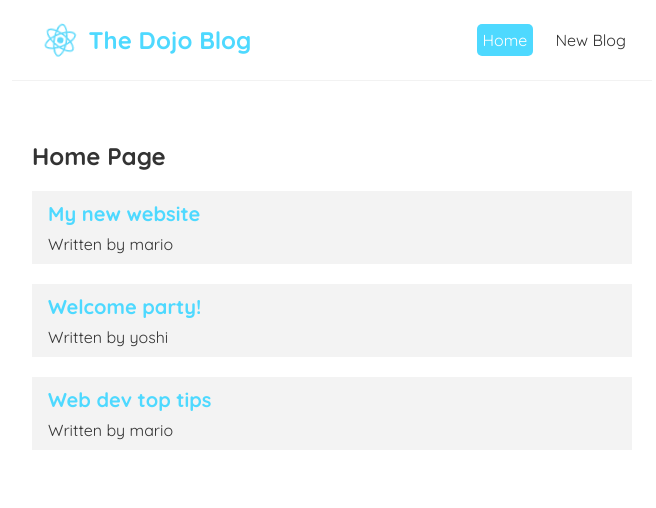
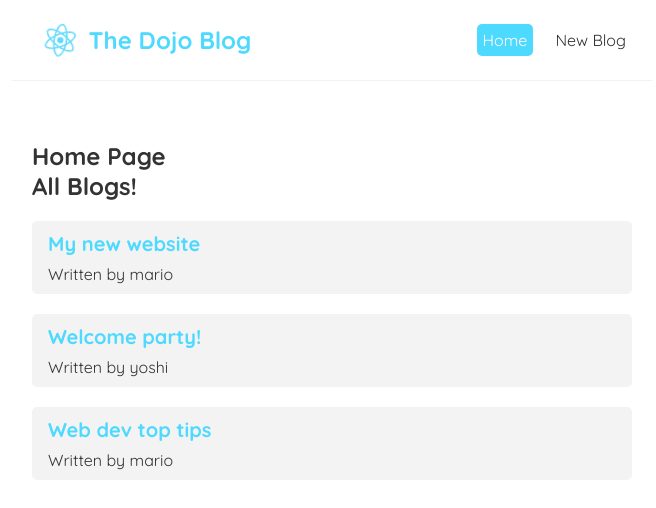
Before and after one commit to Boody2004/learn-react.js, a React (Create React App) app: page / in a window 1280 px wide. Shown: the top 508 px of the page, without its empty margins (308-964 px from the left). Built offline with nearby package versions, Linux system fonts and the light colour scheme.

Commit message:
add props

```diff
--- /dev/null
+++ b/src/BlogList.js
@@ -0,0 +1,19 @@
+const BlogList = ({ title, blogs }) => {
+  // const title = props.title;
+  // const blogs = props.blogs;
+
+  return (
+    <div className="blog-list">
+      <h2>{title}</h2>
+
+      {blogs.map((blog) => (
+        <div className="blog-preview" key={blog.id}>
+          <h2>{blog.title}</h2>
+          <p>Written by {blog.author}</p>
+        </div>
+      ))}
+    </div>
+  );
+};
+
+export default BlogList;
--- a/src/Home.js
+++ b/src/Home.js
@@ -1,4 +1,5 @@
 import { useState } from "react";
+import BlogList from "./BlogList";
 
 const Home = () => {
   const [blogs, setBlogs] = useState([
@@ -15,13 +16,7 @@
   return (
     <div className="home">
       <h2>Home Page</h2>
-
-      {blogs.map((blog) => (
-        <div className="blog-preview" key={blog.id}>
-          <h2>{blog.title}</h2>
-          <p>Written by {blog.author}</p>
-        </div>
-      ))}
+      <BlogList blogs={blogs} title="All Blogs!" />
     </div>
   );
 };
--- a/src/index.css
+++ b/src/index.css
@@ -52,6 +52,7 @@
 .blog-preview {
   padding: 10px 16px;
   margin: 20px 0;
+  border-radius: 5px;
   background: #f3f3f3;
   transition: all 0.3s;
 }
```
